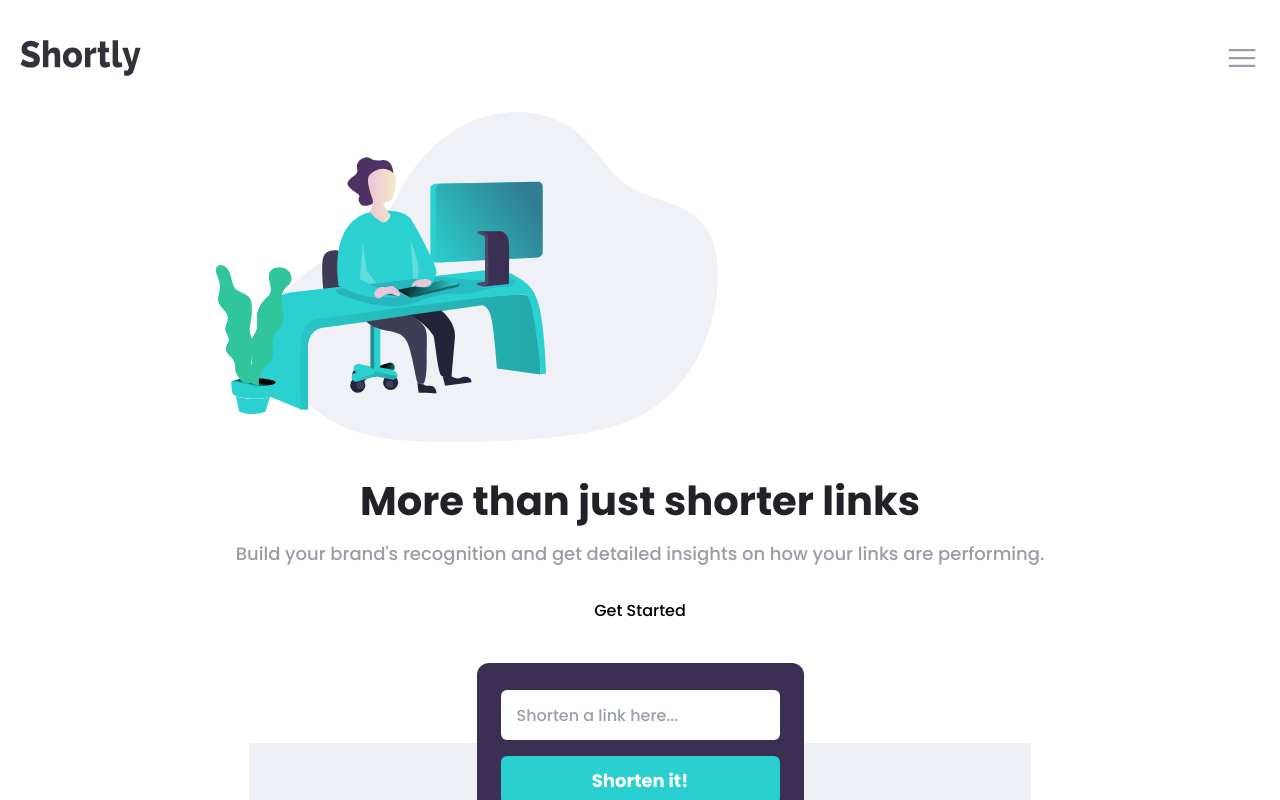
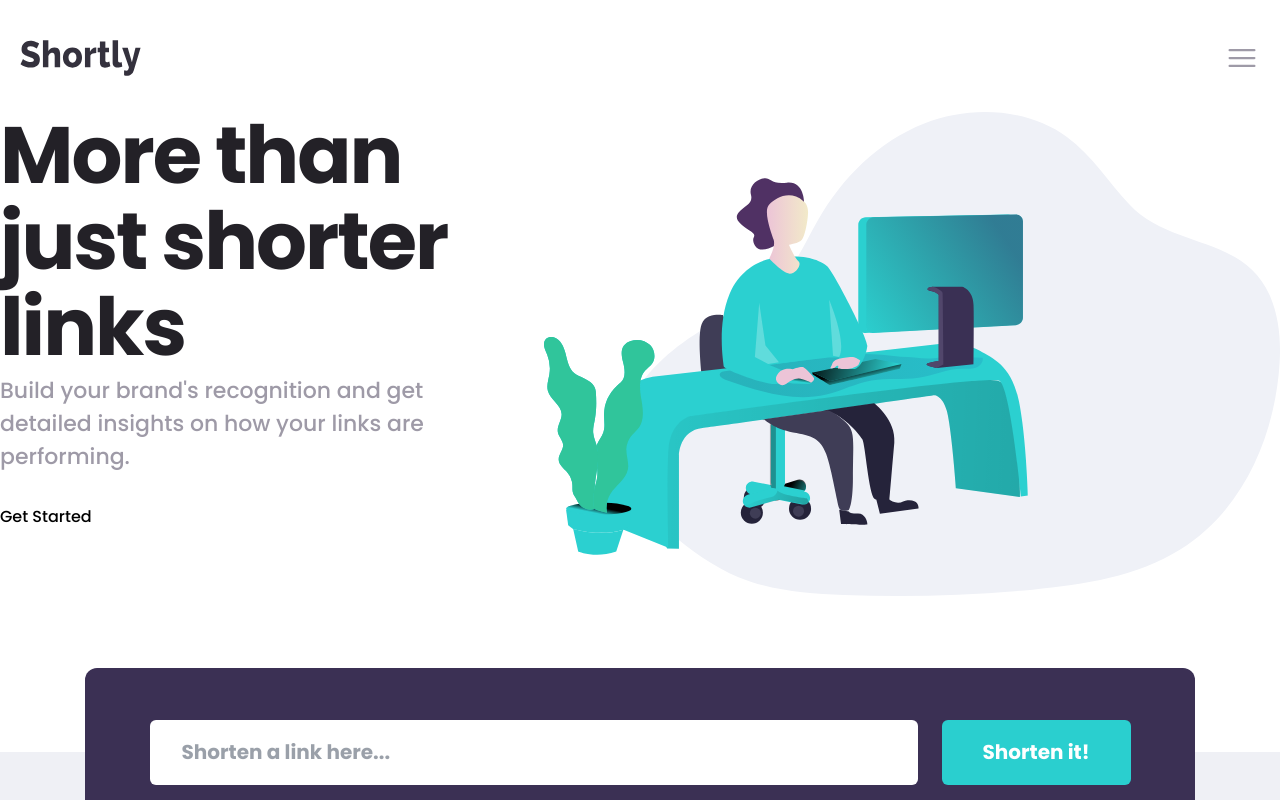
Before and after one commit to YokoMentor/url-shortening-api, a React (Vite) app: page / in a window 1280 px wide. Shown: the top 800 px of the page. Built offline with nearby package versions, Linux system fonts and the light colour scheme.

Commit message:
Adjusted top part of the page for desktop mode

```diff
--- a/src/App.jsx
+++ b/src/App.jsx
@@ -17,25 +17,25 @@ function App() {
         </svg>
       </div>
       <div className='flex flex-col items-center'>
-      <div className='flex flex-col'>
-        <img src={illustration} alt="illustration" className='w-[502px] h-[330px] object-cover mb-9 object-left'></img>
+      <div className='flex flex-col md:flex-row-reverse md:text-left'>
+        <img src={illustration} alt="illustration" className='w-[502px] h-[330px] md:w-[737px] h-[484px] object-cover mb-9 object-left'></img>
         <div className='flex flex-col'>
-          <h1 className='font-bold text-[40px] leading-[46px] text-gray-950 mb-4'>More than just shorter links</h1>
-          <p className='text-[18px] text-gray-500 px-5 mb-8'>Build your brand's recognition and get detailed insights on how your links are performing.</p>
+          <h1 className='font-bold text-[40px] md:text-[80px] leading-[46px] md:leading-[86px] text-gray-950 mb-4 md:mb-1 md:tracking-tight'>More than just shorter links</h1>
+          <p className='text-[18px] md:text-[22px] text-gray-500 pl-5 pr-5 md:pl-0 md:pr-26 mb-8'>Build your brand's recognition and get detailed insights on how your links are performing.</p>
           <div>Get Started</div>
         </div>
       </div>
       <div className='relative flex flex-col justify-center items-center mt-30'>
-        <form className='flex flex-col justify-center items-center w-[327px] h-[160px] bg-primary-purple rounded-xl absolute bottom'>
-          <div className='flex flex-col'>
+        <form className='flex flex-col justify-center items-center w-[327px] md:w-[1110px] h-[160px] md:h-[168px] bg-primary-purple rounded-xl absolute bottom'>
+          <div className='flex flex-col md:flex-row justify-center items-center'>
             <label htmlFor="name" className='mb-2'></label>
             <input type="text" id="name" placeholder='Shorten a link here...'
-            className='text-[16px] text-gray-700 w-[279px] h-[50px] rounded-md bg-white cursor-pointer pl-4'/>
-            <button className='w-[279px] h-[48px] rounded-md bg-primary-blue text-[18px] text-white font-bold mt-4'>Shorten it!</button>
+            className='text-[16px] md:text-[20px] text-gray-700 w-[279px] h-[50px] md:w-[768px] md:h-[65px] rounded-md bg-white cursor-pointer pl-4 md:pl-8 md:font-bold'/>
+            <button className='w-[279px] h-[48px] md:w-[189px] md:h-[65px] rounded-md bg-primary-blue text-[18px] md:text-[20px] text-white font-bold mt-4 md:mt-0 md:ml-6'>Shorten it!</button>
           </div>
         </form>
       </div>
-      <div className='flex flex-col bg-bg-gray pt-42'>
+      <div className='flex flex-col bg-bg-gray pt-42 md:w-full'>
         <div className='px-5 mb-14'>
           <h2 className='font-bold text-[27px] text-gray-950 mb-5'>Advanced Statistics</h2>
           <p className='text-[16px] text-gray-500 leading-[28px]'>Track how your links are performing scross the web with out advanced statistics dashboard.</p>
```
